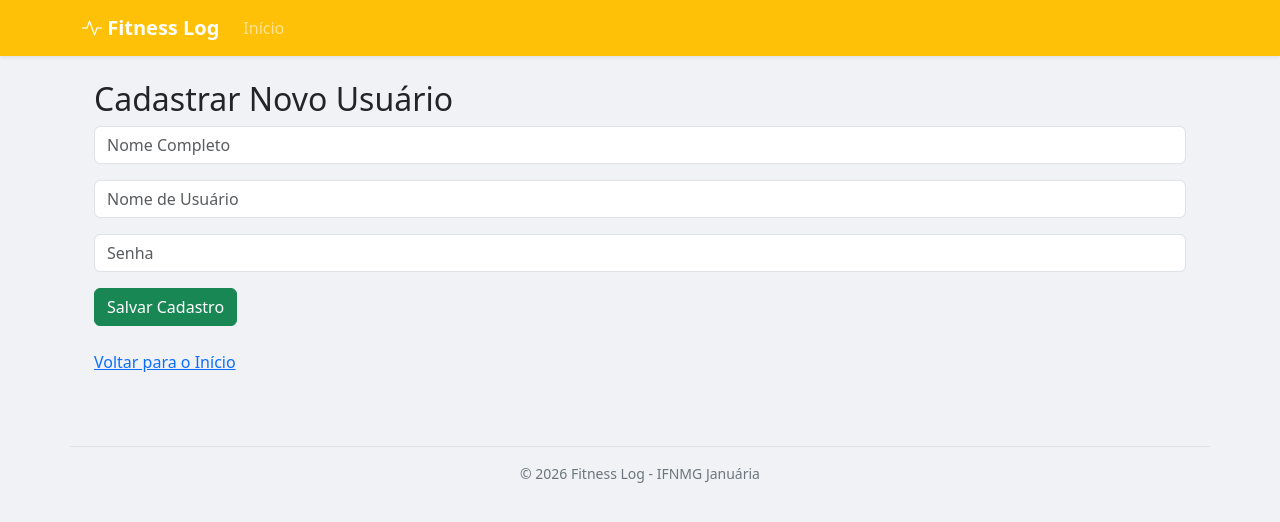
After one commit to RafaellaRamos1/fitness-log-Flask, a Flask app: page /registrar in a window 1280 px wide. The commit adds this page. Shown: the top 522 px of the page. Run offline with Flask 3, Linux system fonts and the light colour scheme; parts of the project's set-up code (start-up, migrations or seed data) failed here and were passed over.

Commit message:
Implementação de modelos de dados e correção de fluxo de cadastro

```diff
--- a/app/__init__.py
+++ b/app/__init__.py
@@ -8,8 +8,6 @@ login_manager = LoginManager()
 def create_app():
     app = Flask(__name__)
 
-    # --- CONFIGURAÇÃO DO BANCO ---
-    # Se o seu MySQL tiver senha, coloque depois dos dois pontos (root:SUASENHA@...)
     app.config['SQLALCHEMY_DATABASE_URI'] = 'mysql+pymysql://root:@localhost/fitness_db'
     app.config['SECRET_KEY'] = 'chave-secreta-arquitetura'
 
--- a/app/routes.py
+++ b/app/routes.py
@@ -1,7 +1,7 @@
 from flask import Blueprint, render_template, redirect, url_for, flash, request
 from flask_login import login_user, logout_user, login_required, current_user
-from werkzeug.security import check_password_hash
-from .models import Usuario
+from werkzeug.security import check_password_hash, generate_password_hash
+from .models import Usuario, Treino, db
 
 # Arquitetura: Blueprints permitem dividir o app em módulos
 main = Blueprint('main', __name__)
@@ -36,3 +36,33 @@ def logout():
     logout_user()
     flash('Você saiu do sistema.')
     return redirect(url_for('main.index'))
+
+@main.route('/dashboard')
+@login_required
+def dashboard():
+    # O ORM busca no banco usando a classe que você criou
+    meus_treinos = Treino.query.filter_by(usuario_id=current_user.id).all()
+    return render_template('dashboard.html', treinos=meus_treinos)
+
+@main.route('/registrar', methods=['GET', 'POST'])
+def registrar():
+    if request.method == 'POST':
+        nome = request.form.get('nome')
+        user_login = request.form.get('usuario')
+        senha = request.form.get('senha')
+
+        # Arquitetura de Segurança: Criptografando a senha antes de salvar
+        senha_hash = generate_password_hash(senha)
+
+        novo_usuario = Usuario(nome=nome, usuario=user_login, senha=senha_hash)
+
+        try:
+            db.session.add(novo_usuario)
+            db.session.commit() # Aqui o SQLAlchemy salva no MySQL
+            flash("Usuário criado com sucesso!")
+            return redirect(url_for('main.index'))
+        except Exception as e:
+            db.session.rollback()
+            return f"Erro ao salvar: {str(e)}"
+
+    return render_template('usuarios_cadastrar.html')
--- /dev/null
+++ b/app/templates/usuarios_cadastrar.html
@@ -0,0 +1,21 @@
+{% extends "base.html" %}
+
+{% block content %}
+<div class="container">
+    <h2>Cadastrar Novo Usuário</h2>
+    <form method="POST">
+        <div class="mb-3">
+            <input type="text" name="nome" class="form-control" placeholder="Nome Completo" required>
+        </div>
+        <div class="mb-3">
+            <input type="text" name="usuario" class="form-control" placeholder="Nome de Usuário" required>
+        </div>
+        <div class="mb-3">
+            <input type="password" name="senha" class="form-control" placeholder="Senha" required>
+        </div>
+        <button type="submit" class="btn btn-success">Salvar Cadastro</button>
+    </form>
+    <br>
+    <a href="{{ url_for('main.index') }}">Voltar para o Início</a>
+</div>
+{% endblock %}
```
Also changed, not shown: app/models.py (+20 -0 lines), app/templates/dashboard.html (+29 -3 lines).
